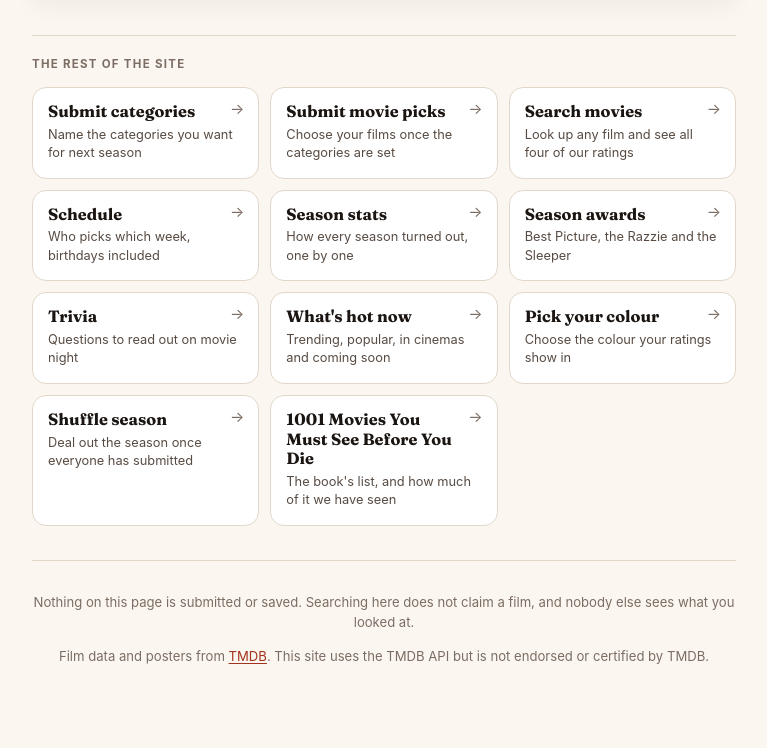
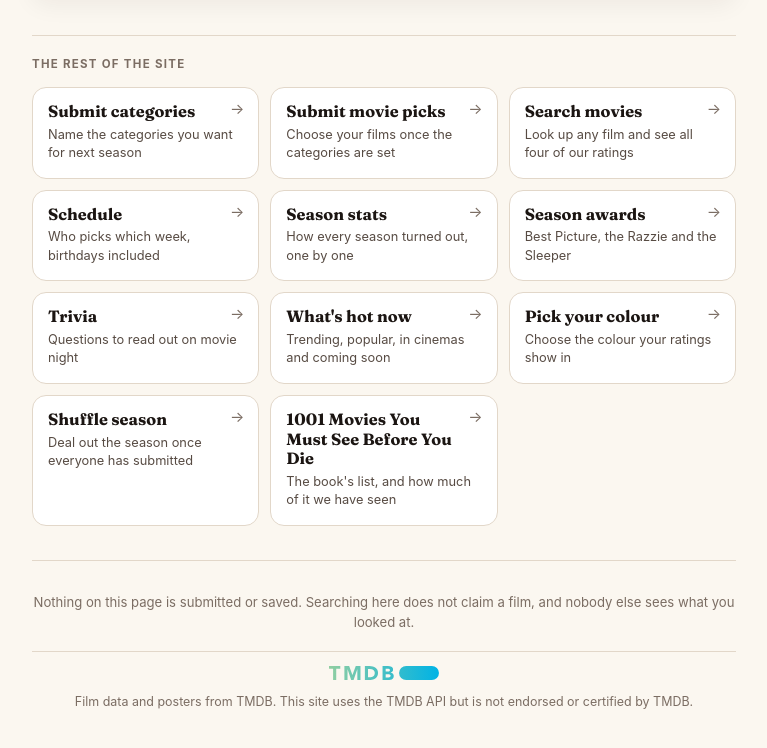
Before and after one commit to joenorwood77/family-movie-night, a plain HTML site: page find.html in a window 1280 px wide. Shown: the part 890-1638 px from the top of the page, without its empty margins (256-1023 px from the left). Drawn offline with Linux system fonts and the light colour scheme; no server answers.

Commit message:
Publish site: find.html, lib.js, picks.html, randomize.html, schedule.html, search.html, season-awards.html, season-stats.html, theme.css, tmdb.svg, trending.html, trivia.html
Generated from the Family Movies project's site/ directory.

Co-Authored-By: Claude Opus 5 <noreply@anthropic.com>
Claude-Session: https://claude.ai/code/session_01MZSjUjXzYP5CEqYEduT2tW

```diff
--- a/find.html
+++ b/find.html
@@ -271,8 +271,10 @@ footer a{color:var(--accent)}
 
 <footer>
   <p id="foot"></p>
-  <p>Film data and posters from <a href="https://www.themoviedb.org/" target="_blank"
-     rel="noopener">TMDB</a>. This site uses the TMDB API but is not endorsed or certified by TMDB.</p>
+  <!-- TMDB's logo AND sentence, drawn by FM.tmdbCredit in lib.js. Their terms require the
+       logo, not only the words, and the stated penalty is losing the API key. One renderer,
+       so a page added later cannot ship without it. -->
+  <div class="fm-tmdb" id="tmdb"></div>
 </footer>
 
 </div>
@@ -1151,6 +1153,7 @@ $("foot").textContent = "Nothing on this page is submitted or saved. Searching h
    so a page can never go missing from one menu while appearing in another. */
 FM.topnav("topnav", "find.html");
 FM.hub("hub", "find.html");
+FM.tmdbCredit("tmdb");
 </script>
 </body>
 </html>
--- a/lib.js
+++ b/lib.js
@@ -642,6 +642,64 @@ window.FM = (function () {
     askAction("lists", { list: which, page: page || 1 }, onState);
   }
 
+  /* ---------- TMDB's credit, which is a requirement and not a courtesy ----------------------
+     Their API Terms of Use: "You must use the TMDB logo to identify Your use of TMDB, the TMDB
+     APIs, or TMDB Content." Until 2026-11-17 every page carried the sentence and no logo.
+
+     🛑 THE PENALTY IS THE KEY. TMDB state they revoke API access for non-compliance, and that
+        key powers the picks page, the search page, the find page, the trivia page and the
+        trending page. This is load-bearing, not decoration.
+
+     🔑 ONE FUNCTION, like FM.hub. Eleven copies of this markup would be eleven places to
+        forget, and a page added later would silently ship without it.
+
+     The logo file is TMDB's own approved asset, copied unaltered. It is never recoloured or
+     redrawn, and `alt` names them rather than describing the picture, because it IS the credit.
+  ---------------------------------------------------------------------------------------- */
+
+  /* The exact notice TMDB's API Terms of Use require, on one line so it can be searched for. */
+  var TMDB_NOTICE = "Film data and posters from TMDB. This site uses the TMDB API but is not endorsed or certified by TMDB.";
+
+  /* The second, separate requirement, from TMDB's own watch-provider reference. */
+  var JUSTWATCH_NOTICE = "Streaming availability data provided by JustWatch.";
+
+  function tmdbCredit(host, opts) {
+    var box = (typeof host === "string") ? $(host) : host;
+    if (!box) return 0;
+    opts = opts || {};
+    box.textContent = "";
+
+    var a = el("a", "fm-tmdb-logo");
+    a.href = "https://www.themoviedb.org/";
+    a.target = "_blank";
+    a.rel = "noopener";
+    var img = el("img");
+    img.src = "tmdb.svg";
+    img.alt = "TMDB";
+    img.width = 110;
+    img.height = 15;
+    img.loading = "lazy";
+    a.appendChild(img);
+    box.appendChild(a);
+
+    /* 🛑 ONE UNBROKEN STRING, DELIBERATELY, even though it runs long. This sentence is a
+       licence requirement, so anyone auditing compliance has to be able to find it with a
+       plain search. Split across a concatenation it is invisible to grep, and three separate
+       checks in this project failed on exactly that this evening. Do not re-wrap it. */
+    var p = el("p", "fm-tmdb-words");
+    p.appendChild(document.createTextNode(TMDB_NOTICE));
+    box.appendChild(p);
+
+    /* 🛑 A SECOND, SEPARATE REQUIREMENT, and the server decides when it applies. TMDB's own
+       reference for the watch-provider data: "In order to use this data you must attribute the
+       source of the data as JustWatch. If we find any usage not complying with these terms we
+       will revoke access to the API." Pages pass justwatch:true when they are showing it. */
+    if (opts.justwatch) {
+      box.appendChild(el("p", "fm-tmdb-words", JUSTWATCH_NOTICE));
+    }
+    return 1;
+  }
+
   function discover(params, onState) { askAction("discover", params, onState); }
 
   /** Films TMDB reckons are like this one.
@@ -2085,6 +2143,6 @@ window.FM = (function () {
     filterFilms: filterFilms, orderState: orderState, applyTrades: applyTrades,
     COLOURS: COLOURS, CLASHES: CLASHES, colourLabel: colourLabel,
     clashWith: clashWith, applyColours: applyColours, bootColours: bootColours,
-    LISTS: LISTS, lists: lists
+    LISTS: LISTS, lists: lists, tmdbCredit: tmdbCredit
   };
 })();
--- a/theme.css
+++ b/theme.css
@@ -176,6 +176,21 @@ header{padding-block:30px 6px}
   --fm-c-pinklight:   #ffc1da;
   --fm-c-brown:       #bf9d82;
 }
+
+/* ============================================================================================
+   TMDB'S CREDIT. Drawn by FM.tmdbCredit in site/lib.js; this is only how it looks.
+
+   🛑 The logo is TMDB's own approved asset and is NEVER recoloured, redrawn or filtered. Their
+      brand blue reads on both the light and the dark page, which is why no theme switch is
+      needed here. Do not add a filter to "fix" it for dark mode.
+   ============================================================================================ */
+
+.fm-tmdb{margin-top:18px; padding-top:14px; border-top:1px solid var(--line); text-align:center}
+.fm-tmdb-logo{display:inline-block; line-height:0; margin-bottom:8px}
+.fm-tmdb-logo img{width:110px; height:auto; display:block}
+.fm-tmdb-logo:focus-visible{outline:2px solid var(--accent); outline-offset:3px}
+.fm-tmdb-words{margin:0; color:var(--ink-faint); font-size:.78rem; line-height:1.5}
+.fm-tmdb-words + .fm-tmdb-words{margin-top:4px}
 
 /* ============================================================================================
    THE FAMILY COLOUR PALETTE - THE ONE COPY.
```
Also changed, not shown: picks.html (+5 -2 lines), randomize.html (+5 -2 lines), schedule.html (+5 -2 lines), search.html (+5 -2 lines), season-awards.html (+5 -2 lines), season-stats.html (+5 -2 lines), trending.html (+5 -2 lines), trivia.html (+5 -2 lines), tmdb.svg (added).
